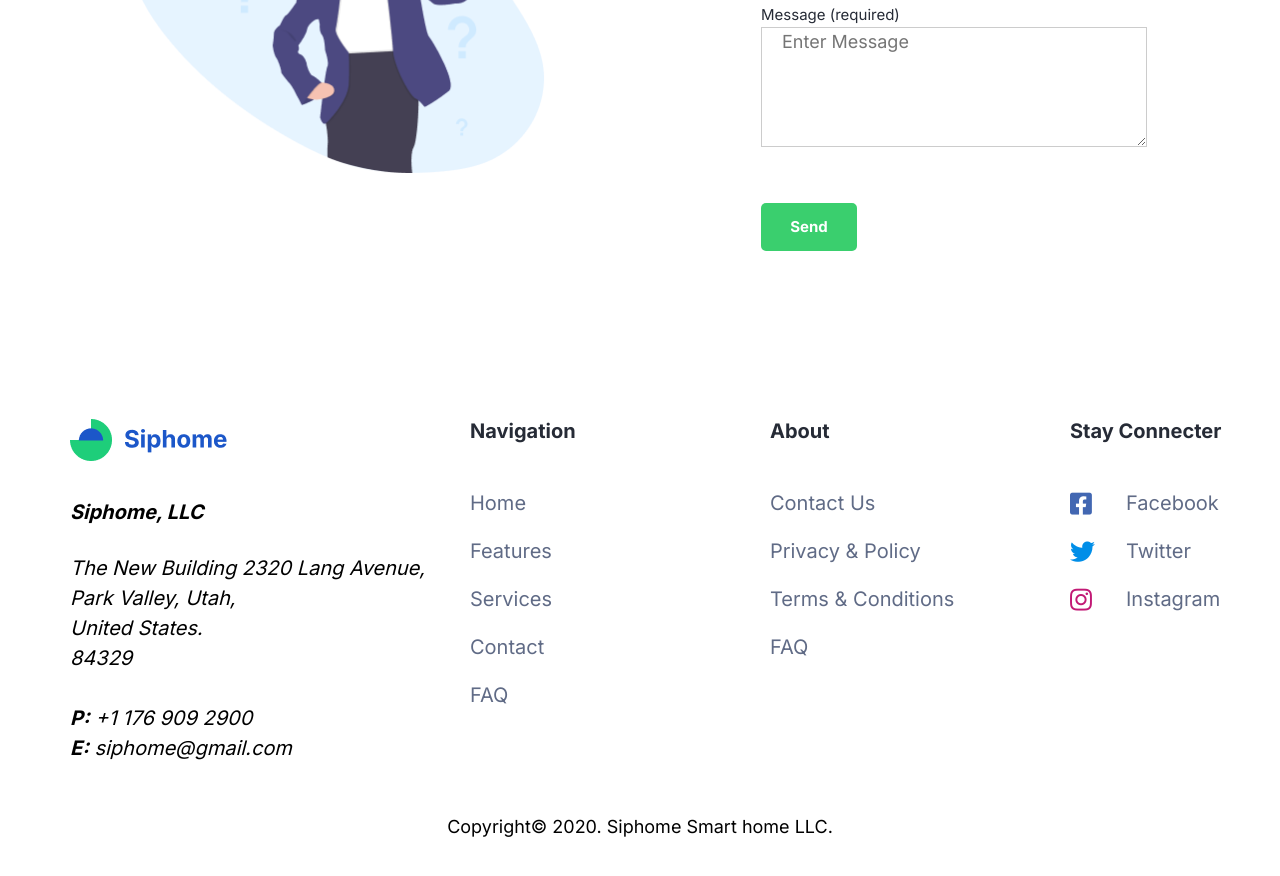
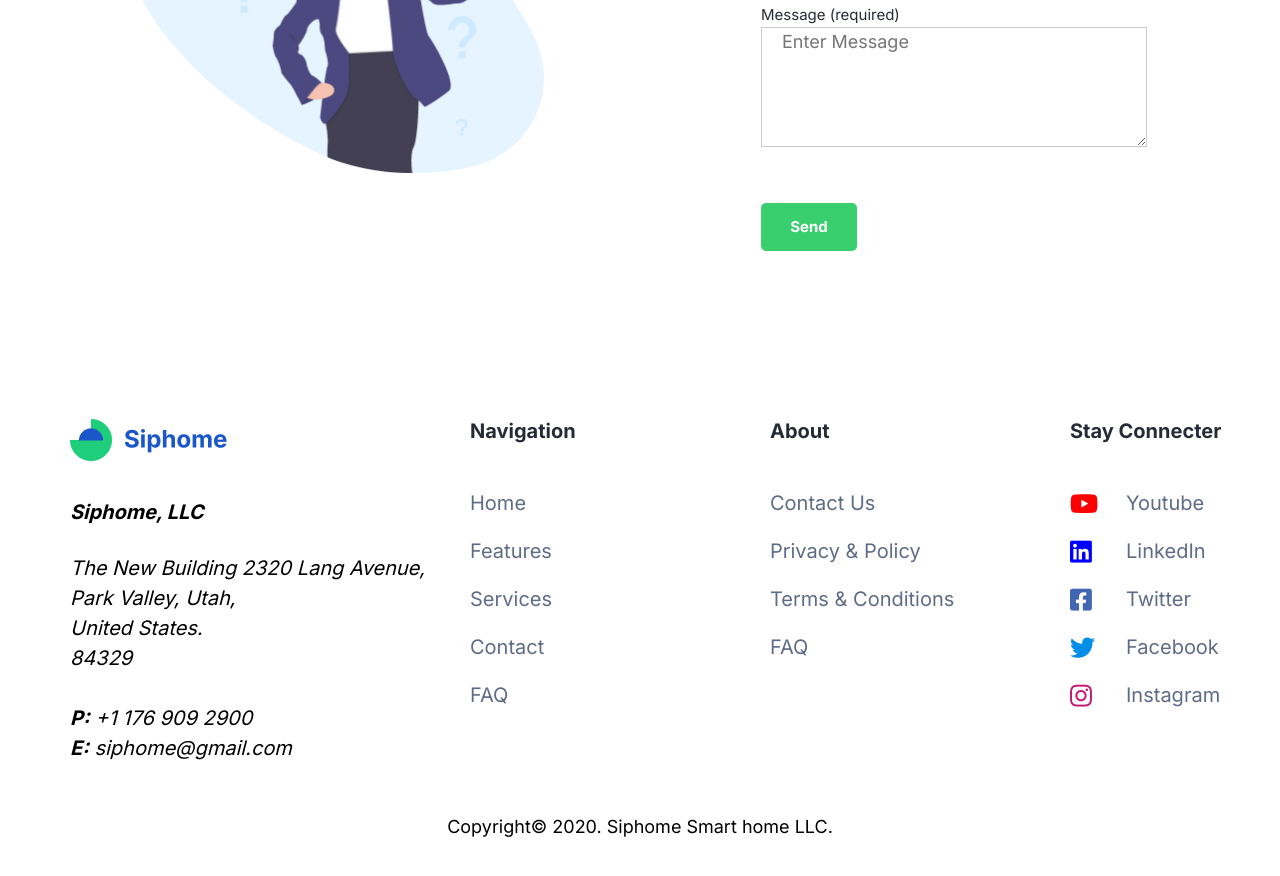
Before and after one commit to Oussama-ELNegraz/template4, a plain HTML site: page index.html in a window 1280 px wide. Shown: the part 6353-7229 px from the top of the page. Drawn offline with Linux system fonts and the light colour scheme.

Commit message:
update icons

```diff
--- a/css/style.css
+++ b/css/style.css
@@ -992,9 +992,15 @@ body > footer .container > ul li ul:last-of-type li i {
   font-size: 25px;
 }
 body > footer .container > ul li ul:last-of-type li:first-of-type i {
+  color: #F00;
+}
+body > footer .container > ul li ul:last-of-type li:nth-of-type(2) i {
+  color: #00F;
+}
+body > footer .container > ul li ul:last-of-type li:nth-of-type(3) i {
   color: #4267b2;
 }
-body > footer .container > ul li ul:last-of-type li:nth-of-type(2) i {
+body > footer .container > ul li ul:last-of-type li:nth-of-type(4) i {
   color: #008ee8;
 }
 body > footer .container > ul li ul:last-of-type li:last-of-type i {
@@ -1021,7 +1027,6 @@ body > footer .container > ul li ul li a:hover {
     padding: 0;
   }
   body > footer .container > ul {
-    width: 800px;
     flex-direction: row;
     justify-content: space-between;
   }
--- a/index.html
+++ b/index.html
@@ -319,9 +319,11 @@
                     <li>
                         Stay Connecter
                         <ul>
-                            <li><a href=""><i class="fab fa-facebook-square"></i><span>Facebook</span></a></li>
-                            <li><a href=""><i class="fab fa-twitter"></i><span>Twitter</span></a></li>
-                            <li><a href=""><i class="fab fa-instagram"></i><span>Instagram</span></a></li>
+                            <li><a href="https://www.youtube.com/channel/UCqmaoTjRBiRBI9y7rRt7SgQ"><i class="fab fa-youtube"></i><span>Youtube</span></a></li>
+                            <li><a href="https://www.linkedin.com/in/oussama-el-negraz-232157208/"><i class="fab fa-linkedin"></i><span>LinkedIn</span></a></li>
+                            <li><a href="https://twitter.com/ElNegraz"><i class="fab fa-facebook-square"></i><span>Twitter</span></a></li>
+                            <li><a href="https://www.facebook.com/oussa.nag/"><i class="fab fa-twitter"></i><span>Facebook</span></a></li>
+                            <li><a href="https://www.instagram.com/oussanag/"><i class="fab fa-instagram"></i><span>Instagram</span></a></li>
                         </ul>
                     </li>
                 </ul>
```
